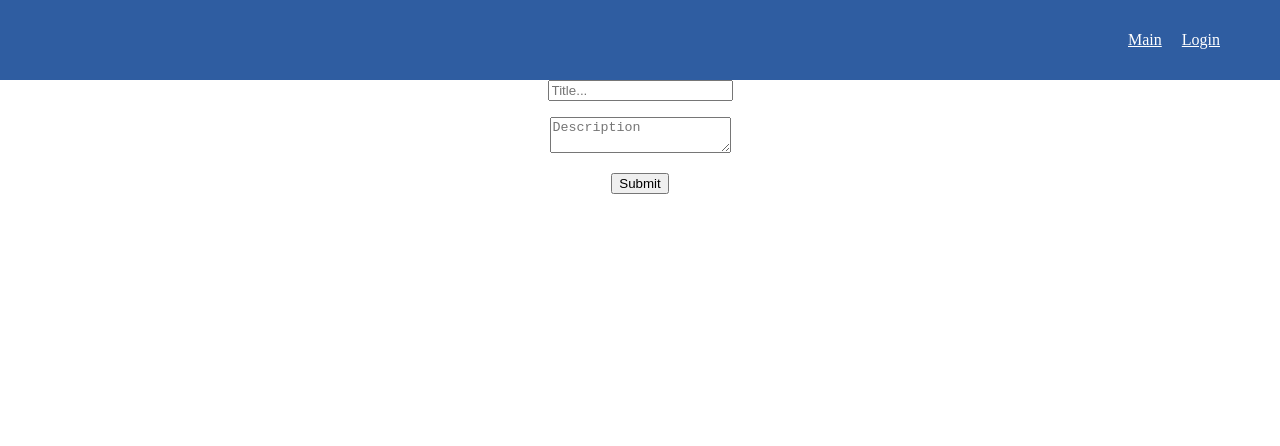
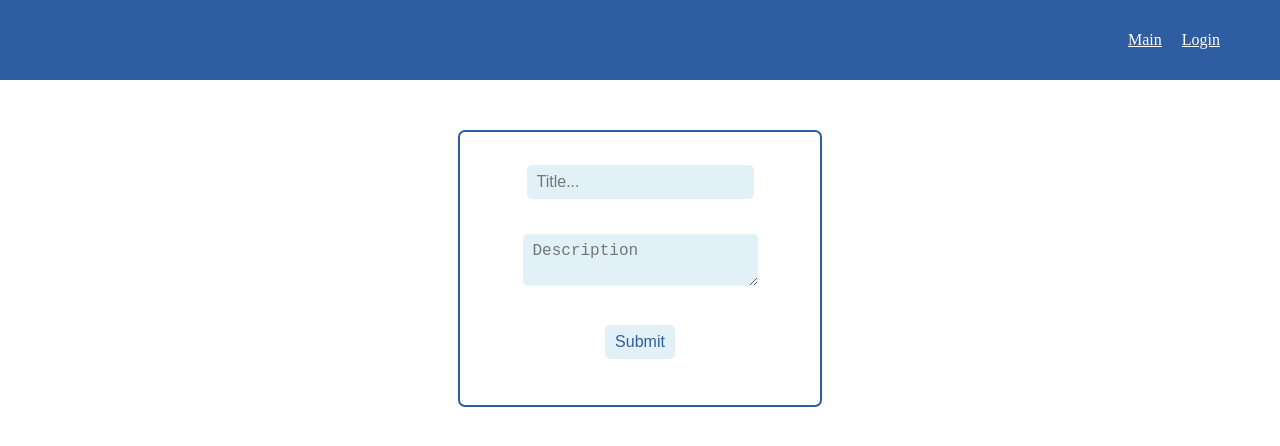
Before and after one commit to Sanchousina/Social-Media-App, a React (Create React App) app: page /create-post in a window 1280 px wide. Shown: the top 446 px of the page. Built offline with nearby package versions, Linux system fonts and the light colour scheme; no server answers.

Commit message:
Add styles for form

```diff
--- a/src/App.css
+++ b/src/App.css
@@ -6,7 +6,6 @@
   margin: 0;
   padding: 0;
   box-sizing: border-box;
-  border: 0;
 }
 
 .navbar {
@@ -53,3 +52,36 @@
   padding: 10px 16px;
   text-align: center;
 }
+
+.create-post {
+  width: 100%;
+  height: auto;
+  display: flex;
+  justify-content: center;
+}
+form {
+  margin-top: 50px;
+  padding: 30px 20px;
+  width: 320px;
+  border: solid rgb(47, 93, 161);
+  border-radius: 7px;
+  border-width: 2px;
+  background-color: white;
+  overflow: hidden;
+}
+
+input,
+textarea {
+  padding: 8px 10px;
+  margin: 3px 8px 16px 8px;
+  background-color: rgba(222, 239, 248, 0.877);
+  border: 0px transparent;
+  border-radius: 5px;
+  color: rgb(47, 93, 161);
+  font-size: 16px;
+  z-index: 1;
+}
+
+.submitForm:hover {
+  cursor: pointer;
+}
--- a/src/pages/create-post/CreatePost.tsx
+++ b/src/pages/create-post/CreatePost.tsx
@@ -2,7 +2,7 @@
 
 export const CreatePost = () => {
   return (
-    <div>
+    <div className="create-post">
      <CreateForm />
     </div>
   )
```
